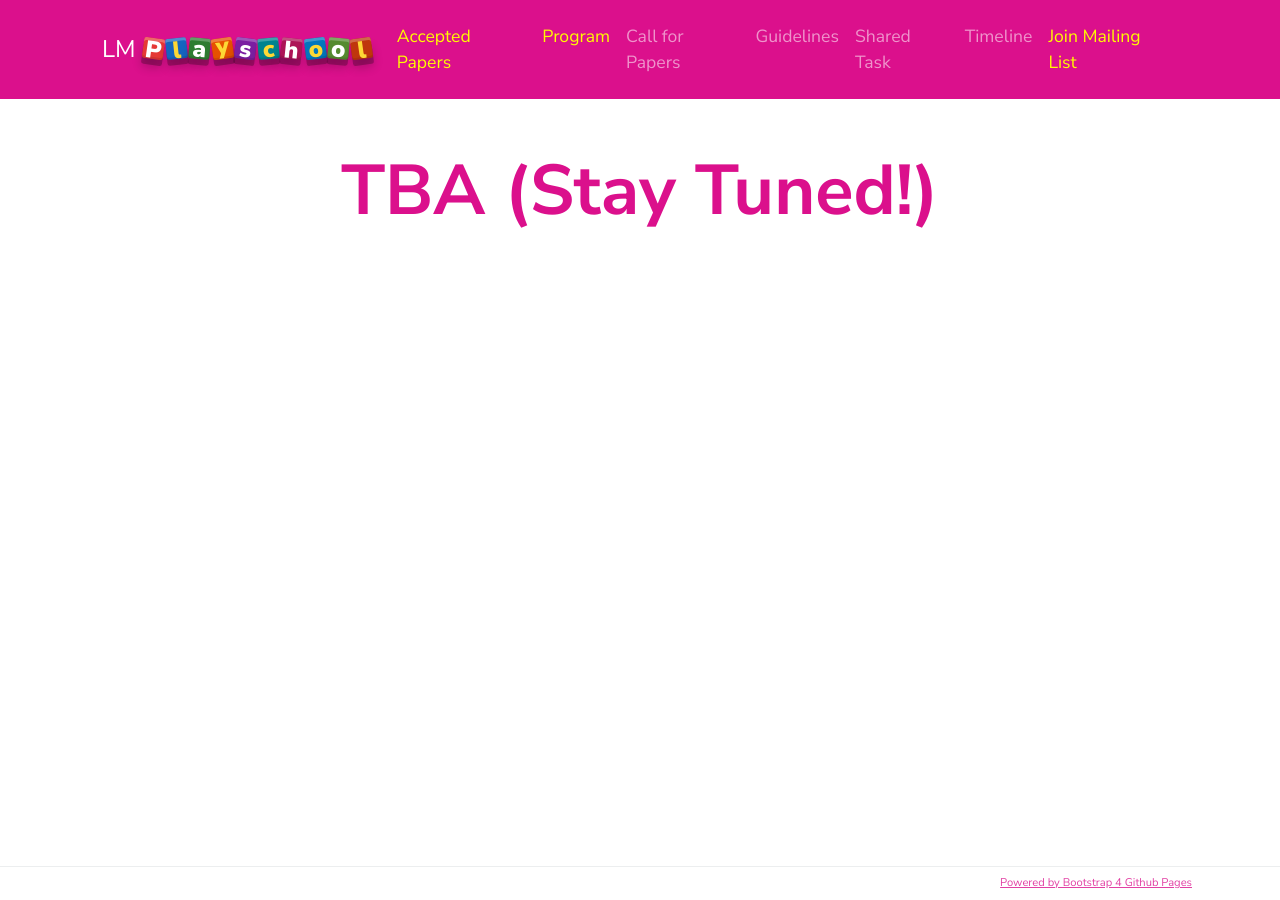
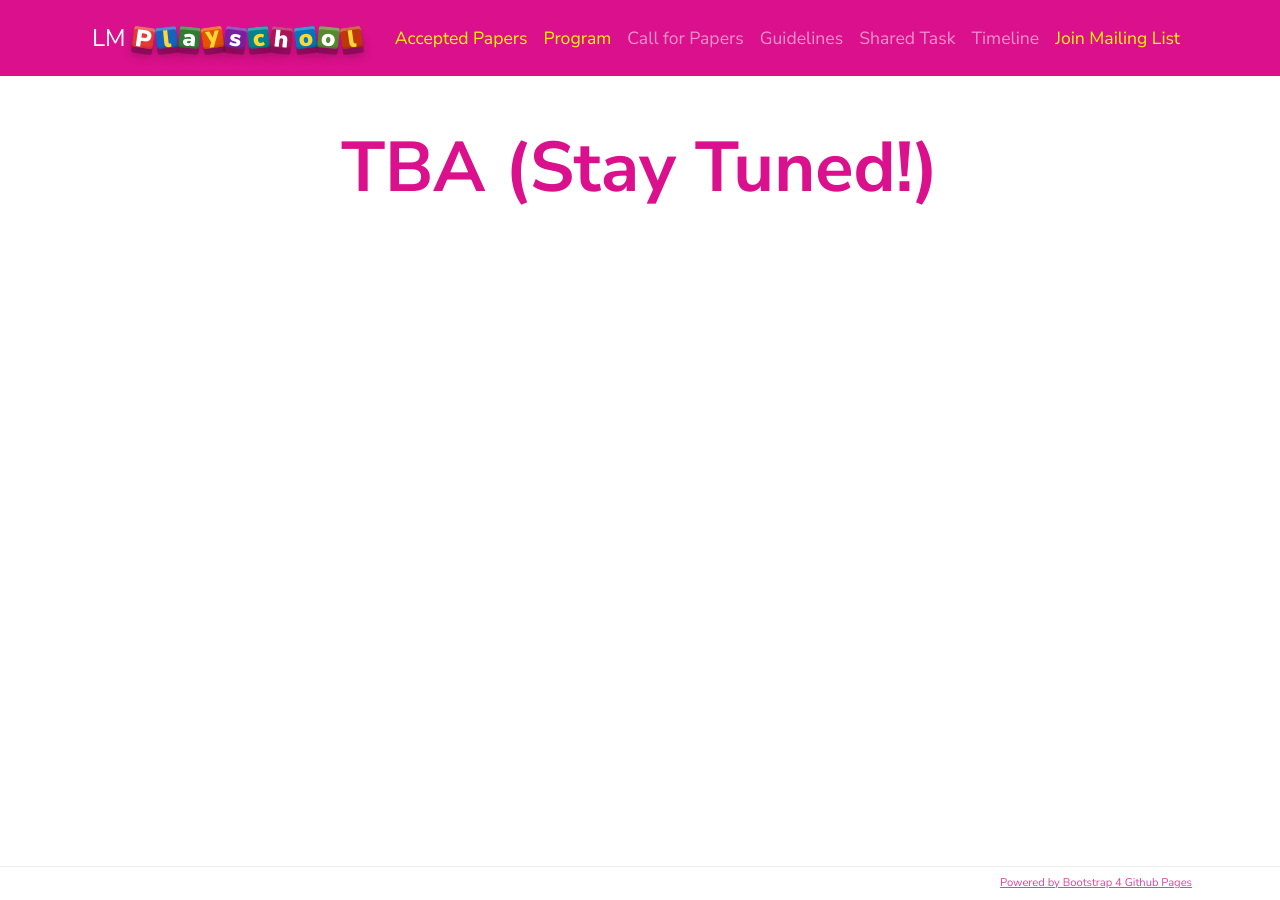
Before and after one commit to lm-playschool/lm-playschool.github.io, a Jekyll site: the page built from _content/_pages/leaderboard.md, in a window 1280 px wide. Built offline with Jekyll 4.4.1, drawn with Linux system fonts in a browser that asks for light colours.

Commit message:
changed width website for responsiveness

```diff
--- a/assets/main.scss
+++ b/assets/main.scss
@@ -483,7 +483,13 @@ th:first-child, td:first-child {
   .container-md,
   .container-lg,
   .container-xl {
-    max-width:1100px !important;
+    max-width:1120px !important;
+  }
+}
+
+@media (min-width: 1120px) {
+  .container, .container-sm, .container-md, .container-lg {
+    max-width: 1120px;
   }
 }
 
```
